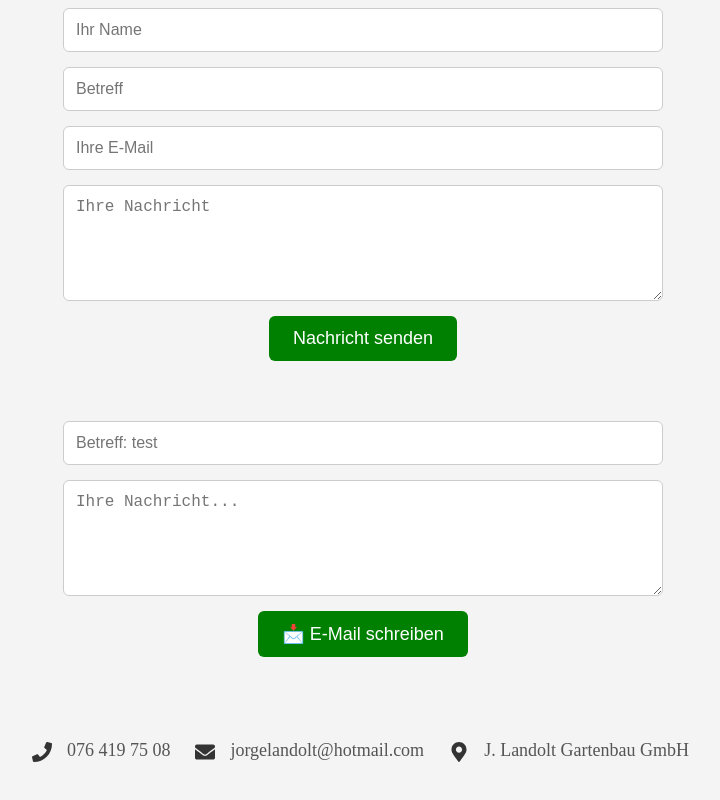
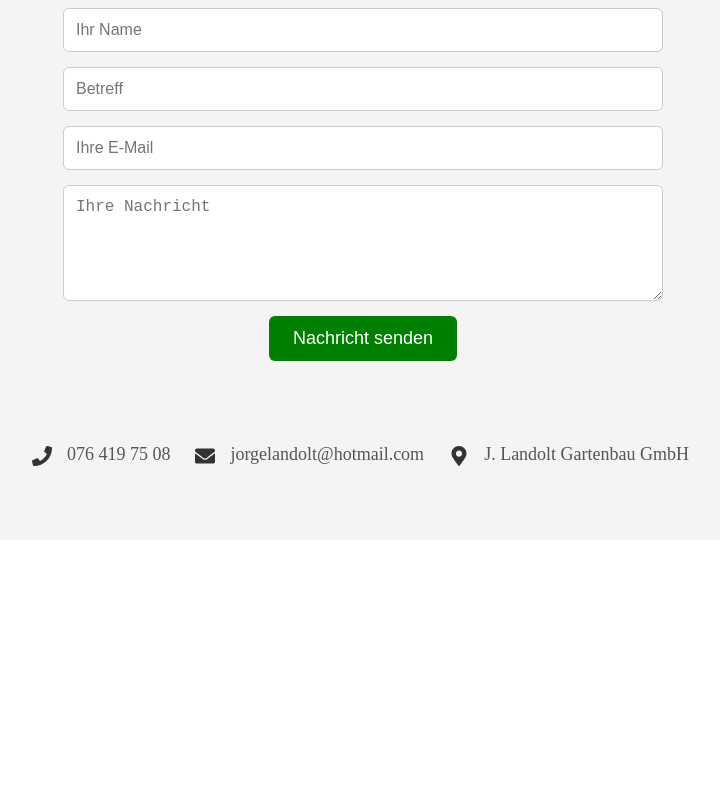
Before and after one commit to diego-monfort-landolt/gartenbau, a React (Vite) app: page / in a window 1280 px wide. Shown: the part 5293-6093 px from the top of the page, without its empty margins (277-997 px from the left). After the commit the page ends 5833 px from the top, so only its background shows below. Built offline with nearby package versions, Linux system fonts and the light colour scheme.

Commit message:
form angepasst

```diff
--- a/src/components/Contact.tsx
+++ b/src/components/Contact.tsx
@@ -1,55 +1,19 @@
 import { FaPhone, FaEnvelope, FaMapMarkerAlt } from "react-icons/fa";
-import { useState, useEffect } from "react";
 import "../styles/Contact.css";
 
 const Contact = () => {
-  const [subject, setSubject] = useState("");
-  const [message, setMessage] = useState("");
-  const [showFallbackEmail, setShowFallbackEmail] = useState(false);
-  const [isMobile, setIsMobile] = useState(false);
-  const [emailError, setEmailError] = useState(false);
-  useEffect(() => {
-    const userAgent = navigator.userAgent;
-    setIsMobile(/Mobi|Android/i.test(userAgent));
-  }, []);
-  const handleEmailClick = () => {
-    const mailtoLink = `mailto:landoltdiego@gmail.com?subject=${encodeURIComponent(subject)}&body=${encodeURIComponent(message)}`;
-
-    if (isMobile) {
-      // Direkt öffnen auf Mobilgeräten
-      window.location.href = mailtoLink;
-    } else {
-      // Desktop: Simulierter Klick ohne Browser-Tab-Wechsel
-      const link = document.createElement("a");
-      link.href = mailtoLink;
-      link.style.display = "none";
-      document.body.appendChild(link);
-      link.click();
-      document.body.removeChild(link);
-      // Fallback nach 2 Sekunden anzeigen
-      setTimeout(() => {
-        setShowFallbackEmail(true);
-        setEmailError(true);
-      }, 2000);
-    }
-    // Formular zurücksetzen
-    setSubject("");
-    setMessage("");
-  };
   return (
     <section id="contact" className="contact">
       <h2>Kontakt</h2>
       <div className="description-k">
         <p>
           Jorge Landolt betreut sowohl kleine Privatgärten als auch großzügige Anlagen – individuell abgestimmt auf Ihre Wünsche und die Bedürfnisse der Pflanzen.
-          Denn nur durch regelmässige Pflege bleibt Ihr Garten gesund, blühend und einladend – das ganze Jahr über.
+          Denn nur durch regelmäßige Pflege bleibt Ihr Garten gesund, blühend und einladend – das ganze Jahr über.
           <br />
-          <b>Kontaktieren Sie uns, wir freuen uns auf Sie und Ihren Garten! </b>
+          <b>Kontaktieren Sie uns, wir freuen uns auf Sie und Ihren Garten!</b>
         </p>
       </div>
-      {/* Formular wird nur angezeigt, wenn kein Fehler */}
-      {!emailError && (
-        <>
+
       <form
         className="contact-form"
         action="https://formsubmit.co/landoltdiego@gmail.com"
@@ -59,47 +23,13 @@ const Contact = () => {
         <input type="text" name="subject" placeholder="Betreff" required />
         <input type="email" name="email" placeholder="Ihre E-Mail" required />
         <textarea name="message" placeholder="Ihre Nachricht" rows={5} required />
-            <input type="text" name="_formsubmit_id" style={{ display: "none" }} />
         <button type="submit">Nachricht senden</button>
-            <input type="hidden" name="_next" value="https://diego-monfort-landolt.github.io/gartenbau/" />
+        <input type="hidden" name="_replyto" value="{email}" />
+        <input type="hidden" name="_subject" value="Neue Anfrage von {name}" />
+        <input type="hidden" name="_autoresponse" value="Danke für deine Nachricht! Wir melden uns bald." />
+
       </form>
-          <div className="contact-form">
-            <input
-              type="text"
-              placeholder="Betreff: test"
-              value={subject}
-              onChange={(e) => setSubject(e.target.value)}
-              required
-            />
-            <textarea
-              placeholder="Ihre Nachricht..."
-              rows={5}
-              value={message}
-              onChange={(e) => setMessage(e.target.value)}
-              required
-            />
-            <button onClick={handleEmailClick}>📩 E-Mail schreiben</button>
-          </div>
-        </>
-      )}
-      {/* Fallback E-Mail-Anzeige, wenn kein Mailprogramm gefunden */}
-      {showFallbackEmail && (
-        <div className="fallback-email" style={{ textAlign: "center", marginTop: "20px", color: "red" }}>
-          <p>📧 Kein E-Mail-Programm erkannt?</p>
-          <p style={{
-            fontSize: "18px",
-            fontWeight: "bold",
-            background: "#f1f1f1",
-            padding: "10px",
-            display: "inline-block",
-            borderRadius: "8px"
-          }}>
-            landoltdiego@gmail.com
-          </p>
-          <p>Bitte kopieren und manuell versenden.</p>
-        </div>
-      )}
-      {/* Kontaktinformationen immer sichtbar */}
+
       <div className="contact-info">
         <div className="contact-item">
           <FaPhone size={20} />
@@ -117,4 +47,5 @@ const Contact = () => {
     </section>
   );
 };
+
 export default Contact;
```
Lines whose indentation alone changed are shown as unchanged.
